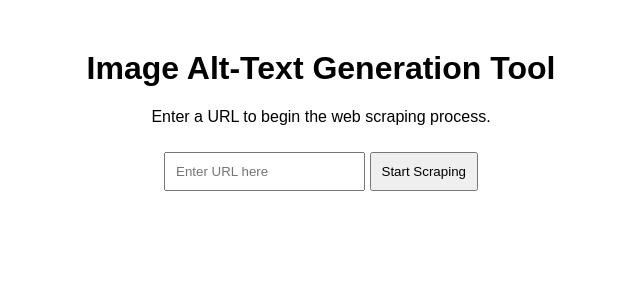
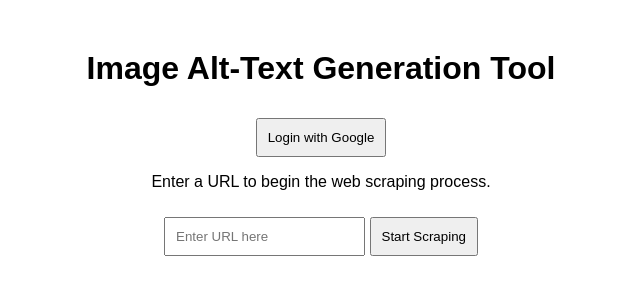
Before and after one commit to kaicachen/Alt-Text-Admiral, a Flask app: page / in a window 1280 px wide. Shown: the top 300 px of the page, without its empty margins (319-959 px from the left). Run offline with Flask 3, Linux system fonts and the light colour scheme.

Commit message:
Oauth implementation (not complete)

```diff
--- a/app/index.py
+++ b/app/index.py
@@ -17,9 +17,20 @@
 import csv
 import json
 import shutil
-from flask import Flask, render_template, request, redirect, url_for, jsonify
+import string
+import random
+from dotenv import load_dotenv
+from authlib.integrations.flask_client import OAuth
+from flask import Flask, render_template, request, redirect, url_for, jsonify, session
 
 app = Flask(__name__)
+load_dotenv()
+
+''' Oauth Setup'''
+app.secret_key = os.getenv('APP_SECRET')
+app.config['SERVER_NAME'] = 'localhost:5000'
+oauth = OAuth(app)
+''' Oauth Setup '''
 
 '''Finds the correct Python executable: prioritizes virtual environment, otherwise falls back to system Python.'''
 def get_python_path():
@@ -117,6 +128,47 @@
 def get_data():
     return jsonify({"message": "Hello from Flask!", "status": "success"})
 
+''' Oauth Google '''
+def generate_nonce():
+    return ''.join(random.choices(string.ascii_letters + string.digits, k=16))
+
+@app.route('/google/')
+def google():
+    nonce = generate_nonce()
+    session['nonce'] = nonce
+    GOOGLE_CLIENT_ID = os.getenv('GOOGLE_CLIENT_ID')
+    GOOGLE_CLIENT_SECRET_WEB = os.getenv('GOOGLE_CLIENT_SECRET')
+    CONF_URL = 'https://accounts.google.com/.well-known/openid-configuration'
+    oauth.register(
+        name='google',
+        client_id=GOOGLE_CLIENT_ID,
+        client_secret=GOOGLE_CLIENT_SECRET_WEB,
+        server_metadata_url=CONF_URL,
+        client_kwargs={
+            'scope': 'openid email profile'
+        }
+    )
+
+    # Redirect to google_auth function
+    redirect_uri = url_for('google_auth', _external=True)
+    return oauth.google.authorize_redirect(redirect_uri, nonce=nonce)
+
+@app.route('/google/auth/')
+def google_auth():
+    token = oauth.google.authorize_access_token()
+    nonce = session.pop('nonce', None)
+    if not nonce:
+        return "Error: No nonce found, possible session timeout", 400
+    try:
+        user = oauth.google.parse_id_token(token, nonce=nonce)
+        print("Google User:", user)
+        return redirect('/')
+    except Exception as e:
+        return f"Error while parsing ID token: {str(e)}", 400
+    return redirect('/')
+
+''' Oauth Google '''
+
 
 if __name__ == '__main__':
     app.run(debug=True, port=8000)
--- a/app/templates/index.html
+++ b/app/templates/index.html
@@ -52,9 +52,15 @@
         }
 
     </style>
+    <script>
+        function openLoginPopup() {
+            window.open("/google/", "Login", "width=500,height=600");
+        }
+    </script>
 </head>
 <body>
     <h1>Image Alt-Text Generation Tool</h1>
+    <button onclick="openLoginPopup()">Login with Google</button>
     <p>Enter a URL to begin the web scraping process.</p>
 
     <form action="/" method="post">
--- a/requirements.txt
+++ b/requirements.txt
@@ -11,3 +11,6 @@
 flask
 pandas
 google-generativeai
+Authlib
+requests
+dotenv
```
Also changed, not shown: 1 other file.
